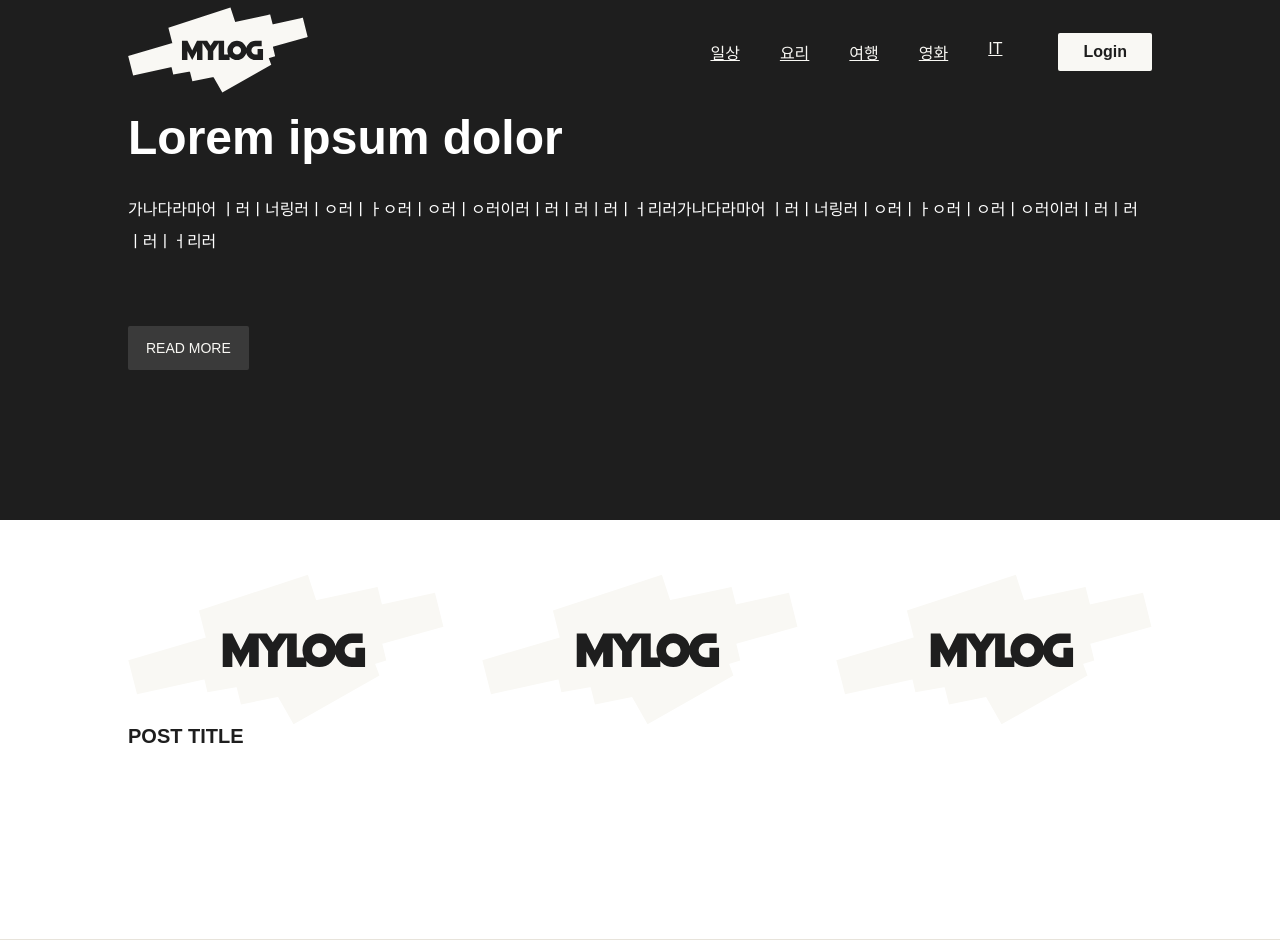
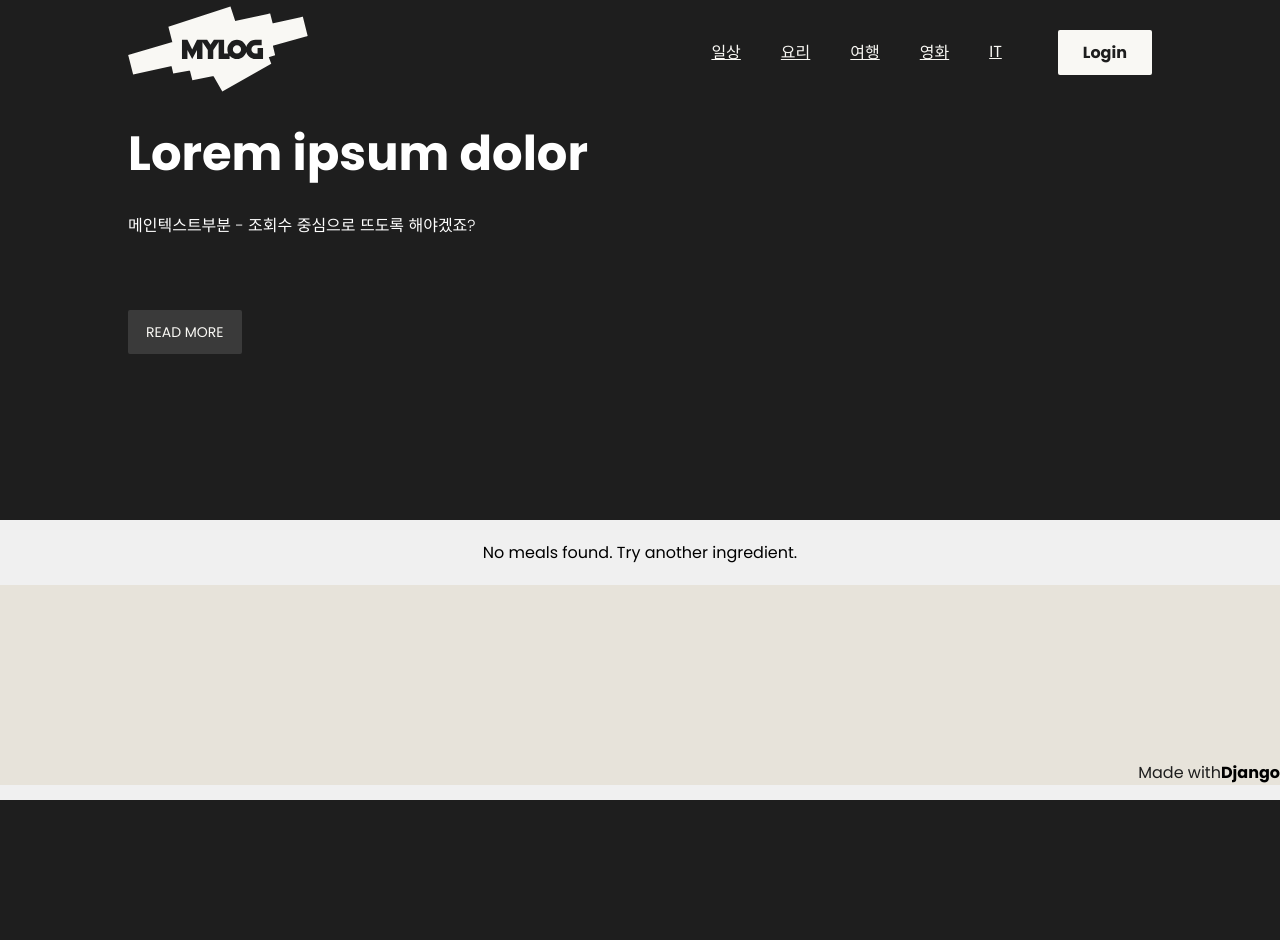
Before and after one commit to ANBambi/django_blog_WhatIsJiho, a Django app: template blog_project/blog_app/templates/board_client.html in a window 1280 px wide. Shown: the top 940 px of the page. After the commit the page ends 800 px from the top, so only its background shows below. Run offline with Django 4.2, Linux system fonts and the light colour scheme; the template is opened without the code that fills it, so the values that code supplies are empty.

Commit message:
Feat: board_client, admin.html footer 추가 및 username 추가 등

```diff
--- a/blog_project/blog_app/templates/board_client.html
+++ b/blog_project/blog_app/templates/board_client.html
@@ -1,10 +1,12 @@
 {% load static %}
 <!DOCTYPE html>
 <html lang="en">
+
 <head>
     <meta charset="UTF-8">
     <meta name="viewport" content="width=device-width, initial-scale=1.0">
     <link rel="stylesheet" type="text/css" href="{% static 'css/board_admin.css' %}">
+    <link rel="stylesheet" type="text/css" href="{% static 'css/temp.css' %}">
     <title>board-admin</title>
 </head>
 
@@ -33,16 +35,10 @@
                 <div class="row-box">
                     {% if user.is_authenticated %}
                     <a href="{% url 'logout' %}" class="logout-button">Logout</a>
-                <a
-                    href="{% url 'write' %}"
-                    class="primary-button"
-                    style="color: #1e1e1e">
+                    <a href="{% url 'write' %}" class="primary-button" style="color: #1e1e1e">
                         Just Write!</a>
                     {% else %}
-                <a
-                    href="{% url 'login' %}"
-                    class="primary-button"
-                    style="color: #1e1e1e">Login</a>
+                    <a href="{% url 'login' %}" class="primary-button" style="color: #1e1e1e">Login</a>
                     {% endif %}
                 </div>
             </div>
@@ -53,31 +49,57 @@
         <div class="container">
             <div class="post-info-box">
                 <h3 class="main-title">Lorem ipsum dolor</h3>
-                <p class="main-info">가나다라마어 ㅣ러ㅣ너링러ㅣㅇ러ㅣㅏㅇ러ㅣㅇ러ㅣㅇ러이러ㅣ러ㅣ러ㅣ러ㅣㅓ리러가나다라마어 ㅣ러ㅣ너링러ㅣㅇ러ㅣㅏㅇ러ㅣㅇ러ㅣㅇ러이러ㅣ러ㅣ러ㅣ러ㅣㅓ리러</p>
+                <p class="main-info">메인텍스트부분 - 조회수 중심으로 뜨도록 해야겠죠?</p>
                 <button class="readmore">READ MORE</button>
             </div>
-            <div class= "thumnail-img">
+            <div class="thumnail-img">
                 {% comment %} <img src="{% static 'img/card.svg'%}" class=""> {% endcomment %}
             </div>
         </div>
     </div>
 
     {% comment %} 메인 : 포스트 리스트 부분 {% endcomment %}
-    <section class= "post-box">
-        <div class= "post-container">
+
+    <header>
+        <div class="search">
+            <input type="text" id="searchInput" placeholder="Enter an ingredient...">
+            <button id="searchButton">Search</button>
+        </div>
+    </header>
+
+    <div id="mealList" class="meal-list"></div>
+    <div class="modal-container">
+        <button id="recipeCloseBtn" class="close-button">&times;</button>
+        <div class="meal-details-content">
+            <!-- Content from js will be inserted here -->
+        </div>
+    </div>
+
+
+
+
+
+
+
+
+    <script src="{% static 'js/admin_script.js' %}"></script>
+
+    <!-- <section class="post-box">
+        <div class="post-container">
             <img src="{% static 'img/white_logo.svg' %}" class="card">
             <img src="{% static 'img/white_logo.svg' %}" class="card">
             <img src="{% static 'img/white_logo.svg' %}" class="card">
         </div>
         <div class="card-info-box">
             <h3>POST TITLE</h3>
-        </div>
-    </section>
+        </div>  이건 그 전에 가지고 있던 mylog 사진 3개
+    </section> -->
 
     <div class="footer">
         <div class="footer-container">
-            <p>Made with</p><span>Django</span>
+            <p>Made with </p><span>Django</span>
         </div>
     </div>
 </body>
+
 </html>
```
Also changed, not shown: blog_project/blog_app/templates/board_admin.html (+10 -9 lines). Lines whose indentation alone changed are shown as unchanged.
